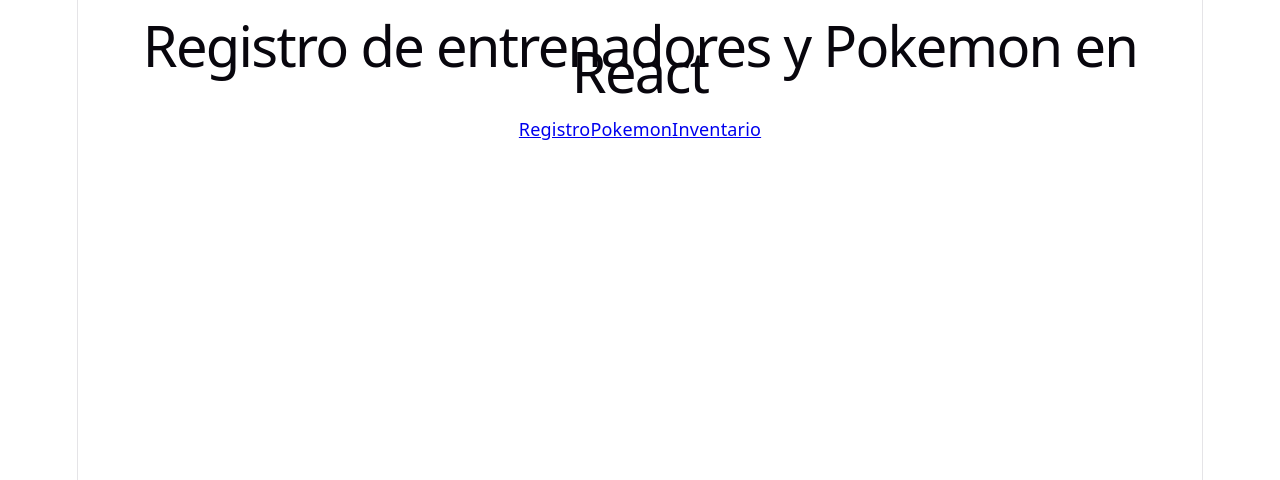
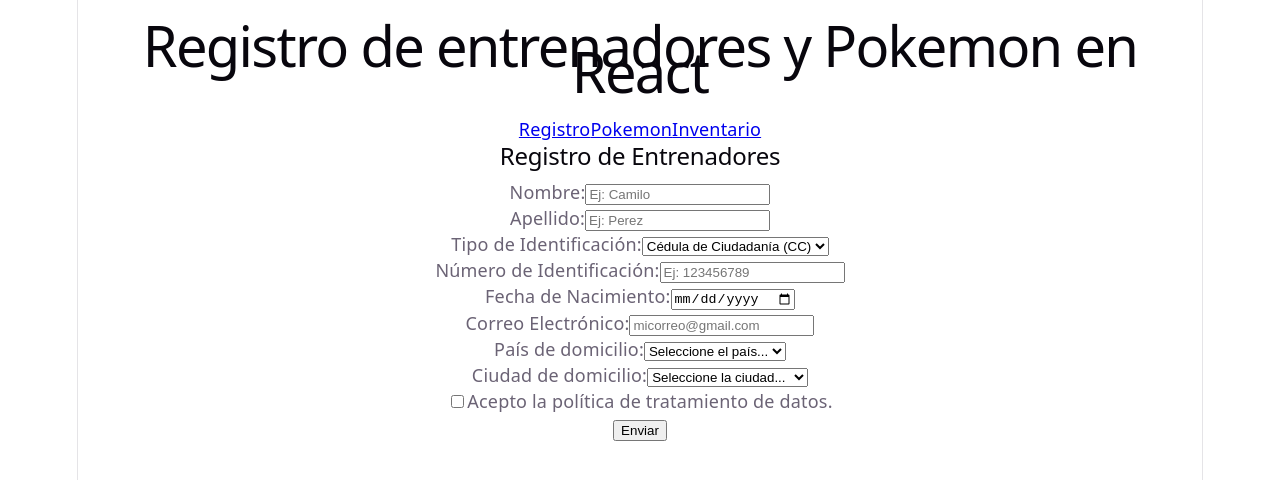
Before and after one commit to Nvc2506/Taller-Pokemon_React, a React (Vite) app in the folder Buscador-Pokemon-React/: page /registro in a window 1280 px wide. Shown: the top 480 px of the page. Built offline with nearby package versions, Linux system fonts and the light colour scheme.

Commit message:
Cambios2

```diff
--- a/Buscador-Pokemon-React/src/App.tsx
+++ b/Buscador-Pokemon-React/src/App.tsx
@@ -1,8 +1,8 @@
-import { BrowserRouter, Routes, Route, NavLink, Navigate } from 'react-router-dom';
+import { BrowserRouter, Routes, Route, NavLink, useNavigate } from 'react-router-dom';
 import { PokemonProvider } from './context/PokemonContext';
-import { RegistroUsuario } from './Components/RegistroUsuario';
-import { BuscadorPokemon } from './Components/BuscadorPokemon';
-import { InventarioPokemon } from './Components/InventarioPokemon';
+import { RegistroUsuario } from './components/RegistroUsuario';
+import { BuscadorPokemon } from './components/BuscadorPokemon';
+import { InventarioPokemon } from './components/InventarioPokemon';
 
 function App() {
   return (
@@ -12,7 +12,7 @@ function App() {
           <h1>Registro de entrenadores y Pokemon en React</h1>
 
           <nav>
-            <NavLink to="/pokemon" className={({ isActive }) => (isActive ? 'active-tab' : '')}>Registro</NavLink>
+            <NavLink to="/registro" className={({ isActive }) => (isActive ? 'active-tab' : '')}>Registro</NavLink>
             <NavLink to="/buscador" className={({ isActive }) => (isActive ? 'active-tab' : '')}>Pokemon</NavLink>
             <NavLink to="/inventario" className={({ isActive }) => (isActive ? 'active-tab' : '')}>Inventario</NavLink>
           </nav>
@@ -20,8 +20,7 @@ function App() {
 
         <main>
           <Routes>
-            <Route path="/" element={<Navigate to="/pokemon" replace />} />
-            <Route path="/pokemon" element={<RegistroUsuario />} />
+             <Route path="/registro" element={<RegistroUsuario />} />
             <Route path="/buscador" element={<BuscadorPokemon />} />
             <Route path="/inventario" element={<InventarioPokemon />} />
           </Routes>
--- a/Buscador-Pokemon-React/src/Components/RegistroUsuario.tsx
+++ b/Buscador-Pokemon-React/src/components/RegistroUsuario.tsx
@@ -35,7 +35,7 @@ export const RegistroUsuario: React.FC = () => {
     };
 
     registrarEntrenador(nuevo);
-    navigate('/pokemon');
+    navigate('/buscador');
   };
 
   return (
```
Also changed, not shown: Buscador-Pokemon-React/src/components/BuscadorPokemon.tsx (renamed from Buscador-Pokemon-React/src/Components/BuscadorPokemon.tsx), Buscador-Pokemon-React/src/components/InventarioPokemon.tsx (renamed from Buscador-Pokemon-React/src/Components/InventarioPokemon.tsx).
